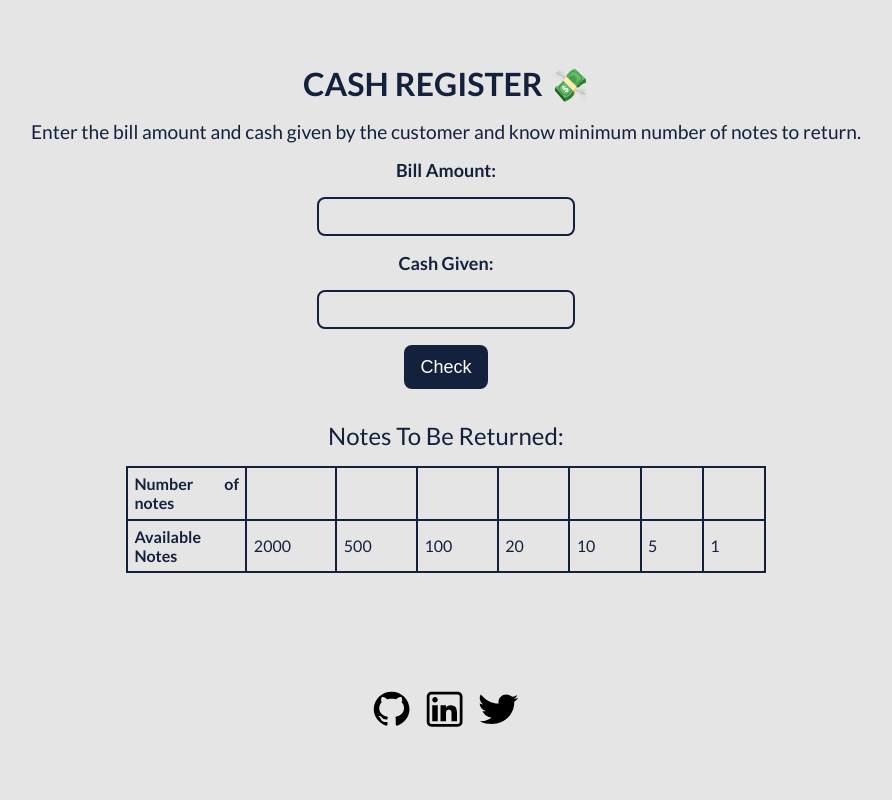
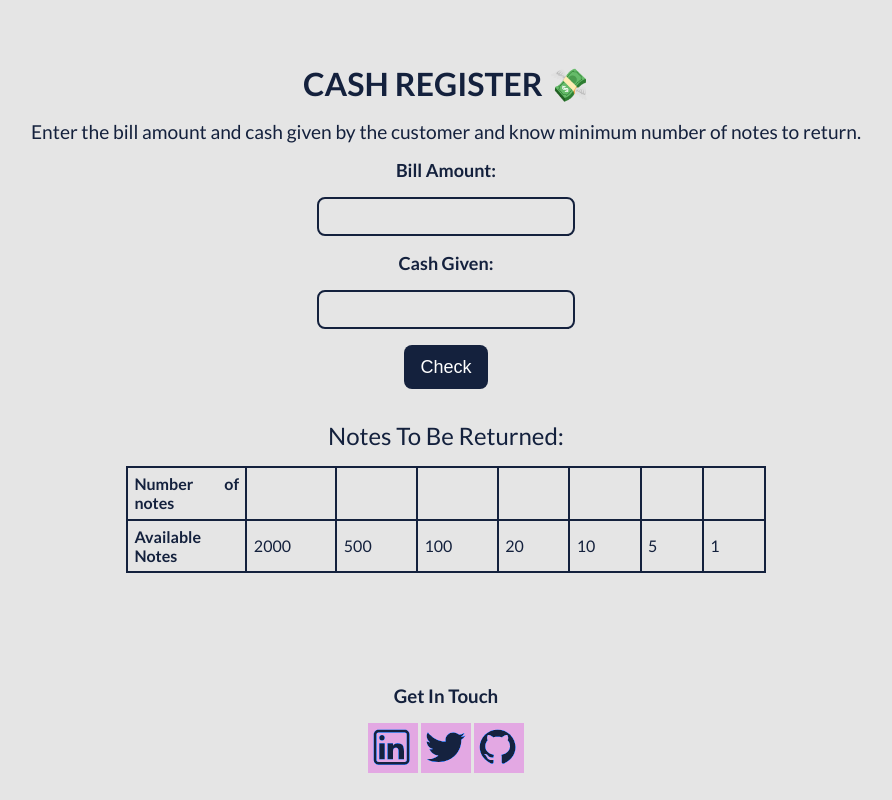
Before and after one commit to NeerajVodala/CashRegister, a plain HTML site: page index.html in a window 1280 px wide. Shown: the whole page, without its empty margins (194-1086 px from the left). Drawn offline with Linux system fonts and the light colour scheme.

Commit message:
refactor: footer

```diff
--- a/index.html
+++ b/index.html
@@ -46,25 +46,28 @@
         </table>
 </div>
 <footer>
+  <h3 class="footer-text">Get In Touch</h3>
     <ul class="footer-list">
-      <li>
-        <a class="links" href="https://github.com/neerajvodala/" target="_blank">
-          <img src="images/github.svg" alt="github" />
-        </a>
-      </li>
+
       <li>
         <a
           class="links"
           href="https://www.linkedin.com/in/neerajvodala/"
           target="_blank"
         >
-          <img src="images/linkedin.svg" alt="linkedin" />
+          <img class="svg--color-change" src="images/linkedin.svg" alt="linkedin" />
         </a>
       </li>
 
       <li>
         <a class="links" href="https://twitter.com/NeerajVodala21" target="_blank">
-          <img src="images/twitter.svg" alt="twitter" />
+          <img class="svg--color-change" src="images/twitter.svg" alt="twitter" />
+        </a>
+      </li>
+
+      <li>
+        <a class="links" href="https://github.com/neerajvodala/" target="_blank">
+          <img class="svg--color-change" src="images/github.svg" alt="github" />
         </a>
       </li>
 
--- a/main.css
+++ b/main.css
@@ -4,6 +4,7 @@
     margin: 0;
     box-sizing: border-box;
     background-color: var(--site-color);
+    color: var(--text-color);
   }
 
   a {
@@ -118,3 +119,7 @@
     width: 50px;
     padding: 0.2rem;
   }
+
+  .svg--color-change {
+    filter: invert(9%) sepia(66%) saturate(1349%) hue-rotate(199deg) brightness(92%) contrast(93%);
+}
```
